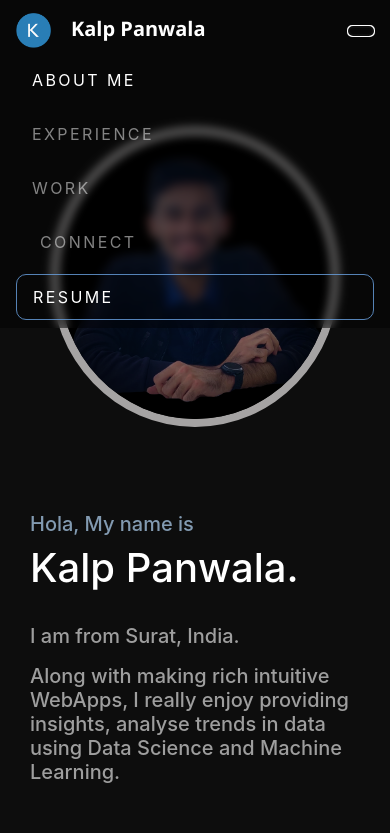
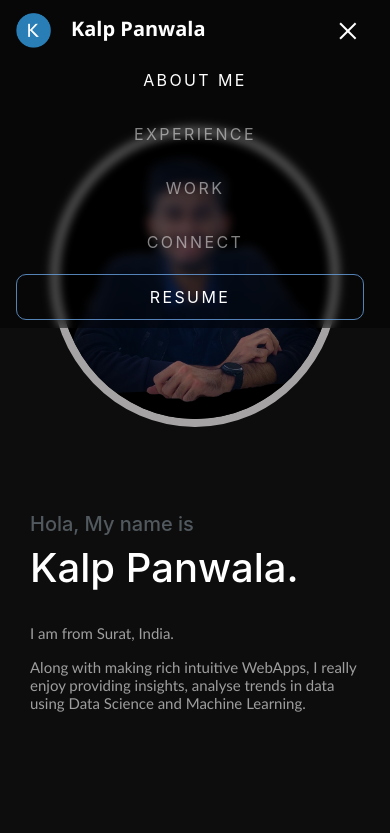
Before and after one commit to kpanwala/kpanwala.github.io, a plain HTML site: page index.html in a window 390 px wide. Both pictures are taken after a click on the button "Toggle navigation". Shown: the top 833 px of the page. Drawn offline with nearby package versions, Linux system fonts and the light colour scheme.

Commit message:
Update styles.css

```diff
--- a/styles/styles.css
+++ b/styles/styles.css
@@ -23,7 +23,7 @@
     background: rgba(0, 0, 0, 0.4);
     backdrop-filter: blur(5px);
     position: fixed;
-    width: 100%;
+    width: 100vw;
     z-index: 1000;
 }
 
@@ -31,6 +31,7 @@ body {
     background: rgba(0, 0, 0, 0.95);
     color: white;
     position: absolute;
+    overflow-x: hidden;
 }
 
 .shift a {
@@ -92,7 +93,7 @@ a:hover {
 }
 
 #intro {
-    color: #829AB1;
+    color: #6a757ebb;
     font-size: clamp(20px, 1.5vw, 30px);
 }
 
@@ -102,8 +103,9 @@ a:hover {
 }
 
 #shortDetail {
-    font-size: clamp(20px, 2vw, 40px);
+    font-size: clamp(15px, 1.5vw, 40px);
     color: #9E9E9E;
+    font-family: 'Gill Sans', 'Gill Sans MT', Calibri, 'Trebuchet MS', sans-serif
 }
 
 #detail {
@@ -257,9 +259,82 @@ a.external:active {
     color: rgb(255, 255, 255);
     border: 1px solid rgba(106, 162, 226, 0.801);
     transition: 0.2s 0.1s;
+    margin-right:10px;
 }
 
 #ResumeNav:hover {
     background-color: #3f74a865;
     transition: 0.2s 0.1s;
 }
+
+.marginBottom5{
+    margin-bottom:5vh;
+}
+footer{
+    margin:0px;
+    width: 100vw;
+}
+ /* ANIMATED X */
+.navbar-toggler.x {
+    border: none;
+  }
+  .navbar-toggler.x:focus {
+    outline: none;
+  }
+  .navbar-toggler.x[aria-expanded=true] .icon-bar:nth-of-type(1) {
+    -webkit-transform: rotate(45deg);
+    -ms-transform: rotate(45deg);
+    transform: rotate(45deg);
+    -webkit-transform-origin: 10% 10%;
+    -ms-transform-origin: 10% 10%;
+    transform-origin: 10% 10%;
+  }
+  .navbar-toggler.x[aria-expanded=true] .icon-bar:nth-of-type(2) {
+    opacity: 0;
+    filter: alpha(opacity=0);
+  }
+  .navbar-toggler.x[aria-expanded=true] .icon-bar:nth-of-type(3) {
+    -webkit-transform: rotate(-45deg);
+    -ms-transform: rotate(-45deg);
+    transform: rotate(-45deg);
+    -webkit-transform-origin: 10% 90%;
+    -ms-transform-origin: 10% 90%;
+    transform-origin: 10% 90%;
+  }
+  .navbar-toggler.x .icon-bar {
+    width: 22px;
+    display: block;
+    height: 2px;
+    background-color: #fff;
+    -webkit-transition: all 0.2s;
+    transition: all 0.2s;
+  }
+  .navbar-toggler.x .icon-bar + .icon-bar {
+    margin-top: 4px;
+  }
+  .navbar-toggler.x .icon-bar:nth-of-type(1) {
+    -webkit-transform: rotate(0);
+    -ms-transform: rotate(0);
+    transform: rotate(0);
+  }
+  .navbar-toggler.x .icon-bar:nth-of-type(2) {
+    opacity: 1;
+    filter: alpha(opacity=100);
+  }
+  .navbar-toggler.x .icon-bar:nth-of-type(3) {
+    -webkit-transform: rotate(0);
+    -ms-transform: rotate(0);
+    transform: rotate(0);
+  }
+  .navbar-collapse {
+    text-align: center;
+  }
+
+  .layer {
+    background-color: rgba(87, 170, 248, 0.5);
+    position: relative;
+    top: 0;
+    left: 0;
+    width: 100%;
+    height: 100%;
+}
```
